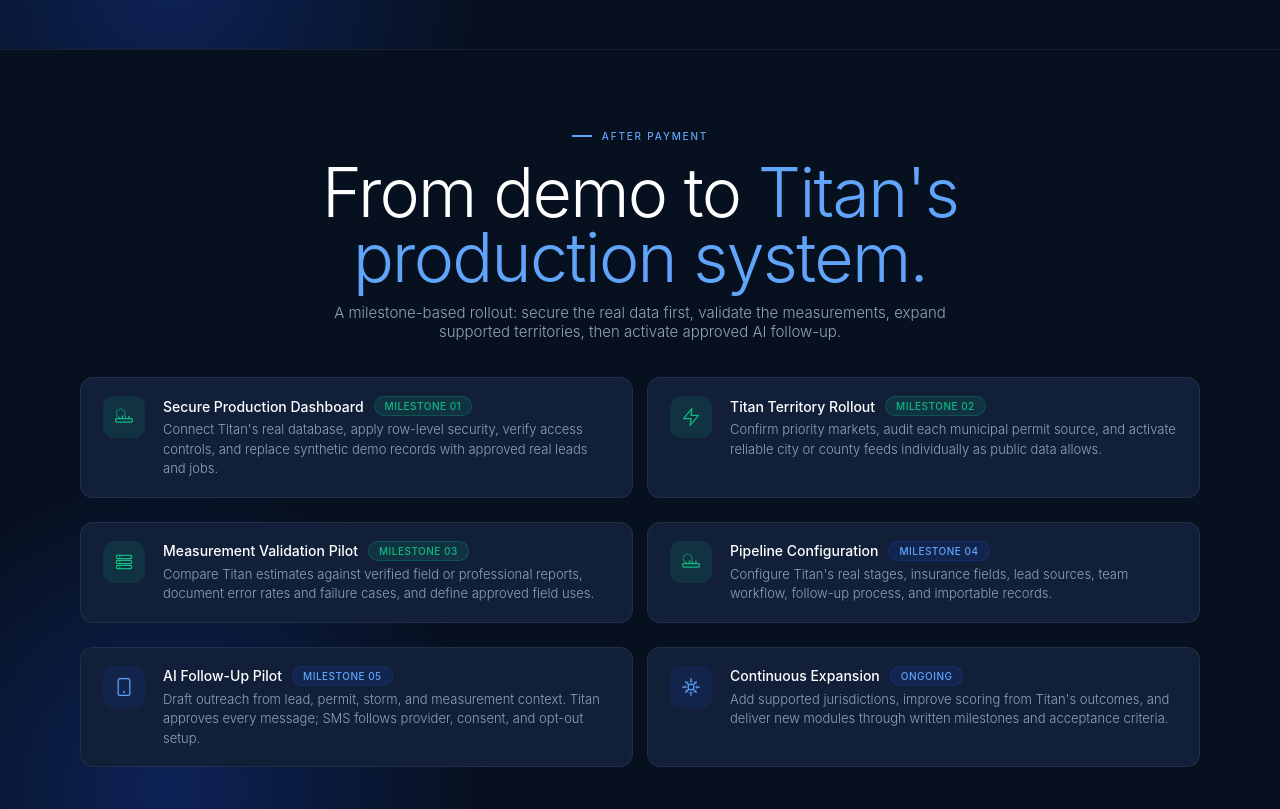
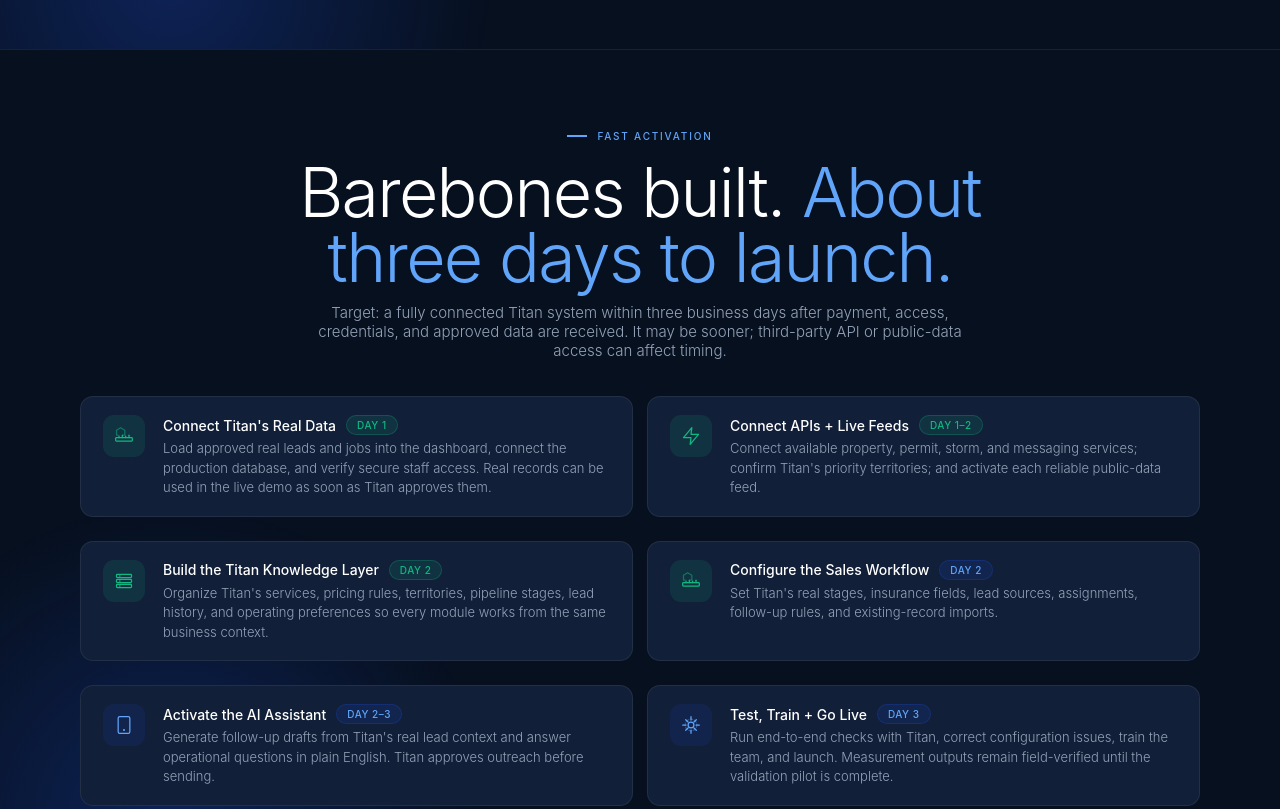
Before and after one commit to devinmarshall757-dotcom/titan-os, a website: page pitch.html in a window 1280 px wide. Shown: the part 7300-8109 px from the top of the page. Drawn offline with Linux system fonts and the light colour scheme.

Commit message:
Reframe rollout as three-day activation plan

```diff
--- a/pitch.html
+++ b/pitch.html
@@ -997,51 +997,51 @@
 ══════════════════════════════════════════ -->
 <div class="slide glow-bl" data-s="10">
   <div class="inner">
-    <div class="eyebrow r" style="justify-content:center;">After Payment</div>
-    <h2 class="d r d1" style="text-align:center;">From demo to <span class="sky">Titan's production system.</span></h2>
-    <p class="r d2" style="text-align:center;color:var(--gray);margin:14px auto 36px;max-width:620px;font-size:15px;">A milestone-based rollout: secure the real data first, validate the measurements, expand supported territories, then activate approved AI follow-up.</p>
+    <div class="eyebrow r" style="justify-content:center;">Fast Activation</div>
+    <h2 class="d r d1" style="text-align:center;">Barebones built. <span class="sky">About three days to launch.</span></h2>
+    <p class="r d2" style="text-align:center;color:var(--gray);margin:14px auto 36px;max-width:680px;font-size:15px;">Target: a fully connected Titan system within three business days after payment, access, credentials, and approved data are received. It may be sooner; third-party API or public-data access can affect timing.</p>
 
     <div class="g2 r d3">
       <div class="road-item">
         <div class="road-icon ri-green ic" style="color:var(--green);"><svg width="20" height="20"><use href="#icon-measure"/></svg></div>
         <div>
-          <div class="road-title">Secure Production Dashboard <span class="pill p-green">Milestone 01</span></div>
-          <div class="road-desc">Connect Titan's real database, apply row-level security, verify access controls, and replace synthetic demo records with approved real leads and jobs.</div>
+          <div class="road-title">Connect Titan's Real Data <span class="pill p-green">Day 1</span></div>
+          <div class="road-desc">Load approved real leads and jobs into the dashboard, connect the production database, and verify secure staff access. Real records can be used in the live demo as soon as Titan approves them.</div>
         </div>
       </div>
       <div class="road-item">
         <div class="road-icon ri-green ic" style="color:var(--green);"><svg width="20" height="20"><use href="#icon-bolt"/></svg></div>
         <div>
-          <div class="road-title">Titan Territory Rollout <span class="pill p-green">Milestone 02</span></div>
-          <div class="road-desc">Confirm priority markets, audit each municipal permit source, and activate reliable city or county feeds individually as public data allows.</div>
+          <div class="road-title">Connect APIs + Live Feeds <span class="pill p-green">Day 1–2</span></div>
+          <div class="road-desc">Connect available property, permit, storm, and messaging services; confirm Titan's priority territories; and activate each reliable public-data feed.</div>
         </div>
       </div>
       <div class="road-item">
         <div class="road-icon ri-green ic" style="color:var(--green);"><svg width="20" height="20"><use href="#icon-crm"/></svg></div>
         <div>
-          <div class="road-title">Measurement Validation Pilot <span class="pill p-green">Milestone 03</span></div>
-          <div class="road-desc">Compare Titan estimates against verified field or professional reports, document error rates and failure cases, and define approved field uses.</div>
+          <div class="road-title">Build the Titan Knowledge Layer <span class="pill p-green">Day 2</span></div>
+          <div class="road-desc">Organize Titan's services, pricing rules, territories, pipeline stages, lead history, and operating preferences so every module works from the same business context.</div>
         </div>
       </div>
       <div class="road-item">
         <div class="road-icon ri-green ic" style="color:var(--green);"><svg width="20" height="20"><use href="#icon-measure"/></svg></div>
         <div>
-          <div class="road-title">Pipeline Configuration <span class="pill p-blue">Milestone 04</span></div>
-          <div class="road-desc">Configure Titan's real stages, insurance fields, lead sources, team workflow, follow-up process, and importable records.</div>
+          <div class="road-title">Configure the Sales Workflow <span class="pill p-blue">Day 2</span></div>
+          <div class="road-desc">Set Titan's real stages, insurance fields, lead sources, assignments, follow-up rules, and existing-record imports.</div>
         </div>
       </div>
       <div class="road-item">
         <div class="road-icon ri-blue ic" style="color:var(--sky);"><svg width="20" height="20"><use href="#icon-mobile"/></svg></div>
         <div>
-          <div class="road-title">AI Follow-Up Pilot <span class="pill p-blue">Milestone 05</span></div>
-          <div class="road-desc">Draft outreach from lead, permit, storm, and measurement context. Titan approves every message; SMS follows provider, consent, and opt-out setup.</div>
+          <div class="road-title">Activate the AI Assistant <span class="pill p-blue">Day 2–3</span></div>
+          <div class="road-desc">Generate follow-up drafts from Titan's real lead context and answer operational questions in plain English. Titan approves outreach before sending.</div>
         </div>
       </div>
       <div class="road-item">
         <div class="road-icon ri-blue ic" style="color:var(--sky);"><svg width="20" height="20"><use href="#icon-agent"/></svg></div>
         <div>
-          <div class="road-title">Continuous Expansion <span class="pill p-blue">Ongoing</span></div>
-          <div class="road-desc">Add supported jurisdictions, improve scoring from Titan's outcomes, and deliver new modules through written milestones and acceptance criteria.</div>
+          <div class="road-title">Test, Train + Go Live <span class="pill p-blue">Day 3</span></div>
+          <div class="road-desc">Run end-to-end checks with Titan, correct configuration issues, train the team, and launch. Measurement outputs remain field-verified until the validation pilot is complete.</div>
         </div>
       </div>
     </div>
```
